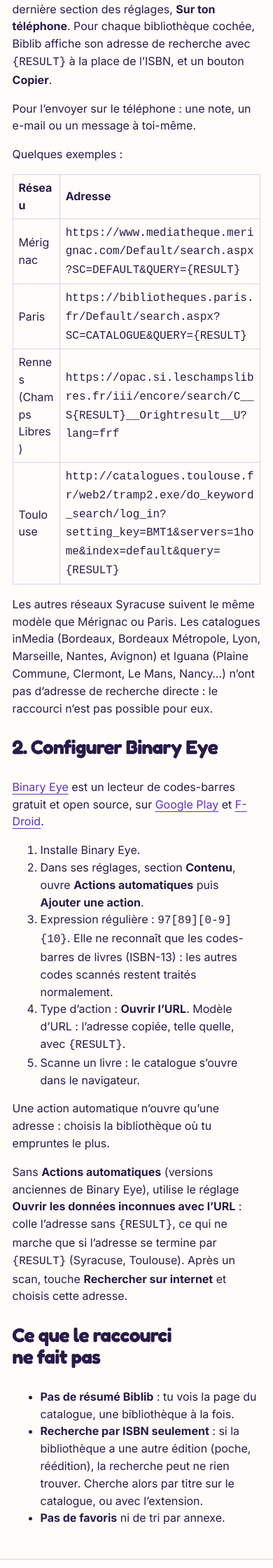
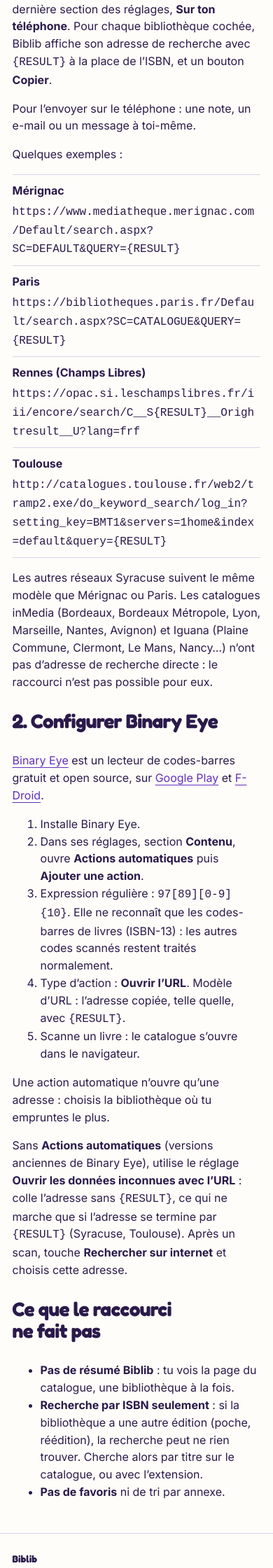
Before and after one commit to Bublex/biblib-site, a Jekyll site: the page built from telephone.md, in a window 390 px wide. Shown: the part 853-3093 px from the top of the page at 70% size. Built offline with Jekyll 4.4.1, drawn with Linux system fonts in a browser that asks for light colours.

Commit message:
Tableau d'adresses lisible sur mobile
Sous 570 px, chaque ligne devient un bloc : le nom du réseau, puis l'adresse en pleine largeur.

Co-Authored-By: Claude Opus 5.5 <noreply@anthropic.com>
Claude-Session: https://claude.ai/code/session_016S1ijZnPA8SnVqHU7bkrec

```diff
--- a/assets/biblib.css
+++ b/assets/biblib.css
@@ -183,5 +183,12 @@
   #biblib-maquette #depannage { border-top: 1px solid var(--line); }
   @media (max-width: 570px) {
     #biblib-maquette .bb-legacy img[align="right"] { float: none; display: block; margin-block: 8px; }
+    /* Sur mobile, chaque ligne du tableau devient un bloc : le nom, puis la valeur en pleine largeur. */
+    #biblib-maquette .bb-legacy :where(table, tbody, tr, td) { display: block; }
+    #biblib-maquette .bb-legacy thead { position: absolute; width: 1px; height: 1px; overflow: hidden; clip-path: inset(50%); }
+    #biblib-maquette .bb-legacy tr { padding-block: 10px; border-bottom: 1px solid var(--line); }
+    #biblib-maquette .bb-legacy tr:first-child { border-top: 1px solid var(--line); }
+    #biblib-maquette .bb-legacy td { padding: 0; border: 0; }
+    #biblib-maquette .bb-legacy td:first-child { font-weight: 700; margin-bottom: 4px; }
     #biblib-maquette .bb-bar > .bb-primary { display: none; }
   }
```
